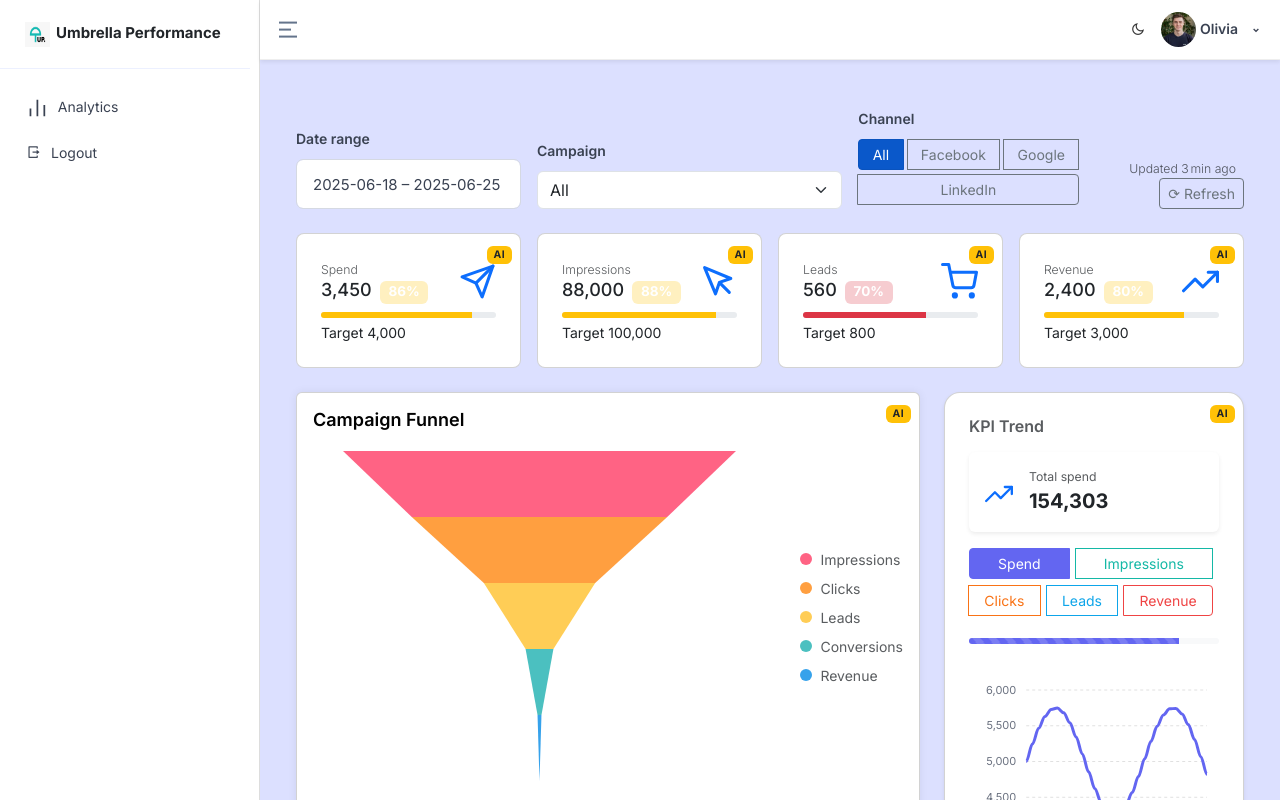
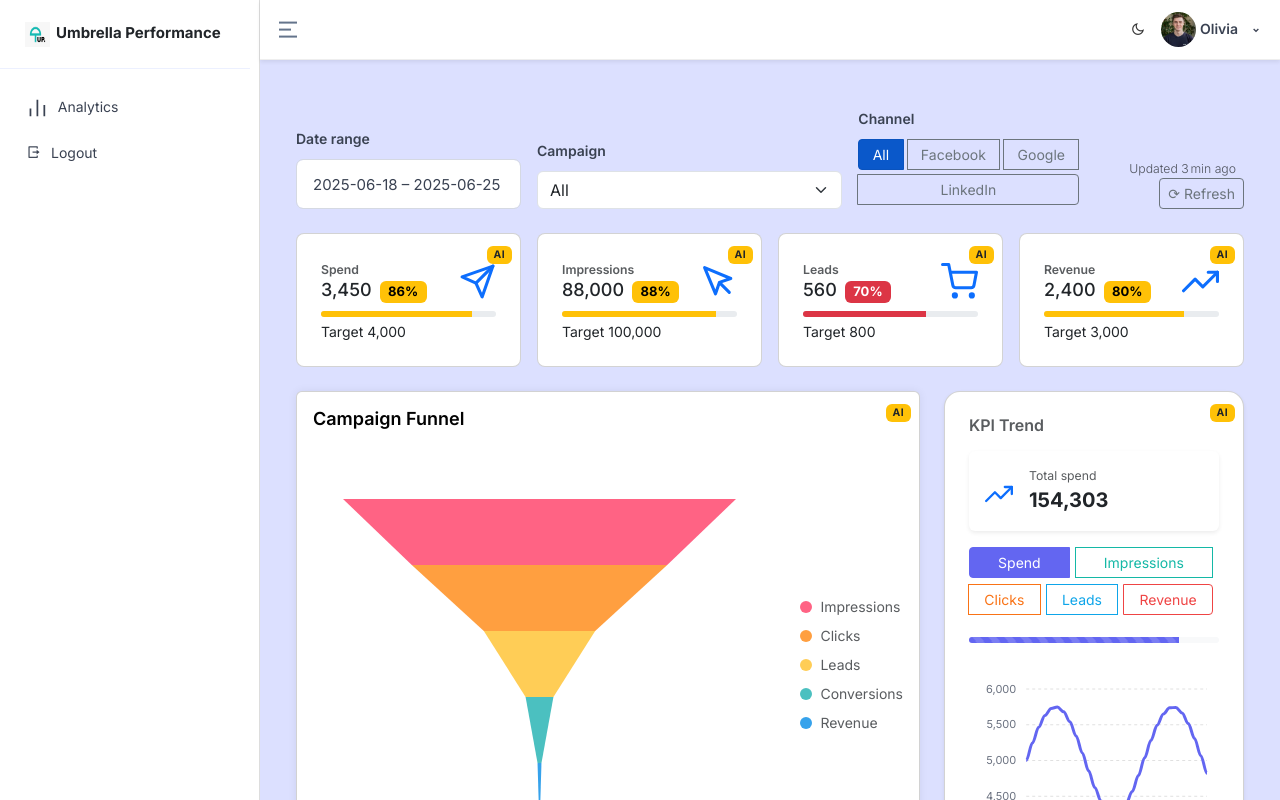
Before and after one commit to jamtechdev/mvp-test, a Next.js app: page /campaigns/tiktok in a window 1280 px wide. Shown: the top 800 px of the page. Built offline with nearby package versions, Linux system fonts and the light colour scheme; some icons are missing.

Commit message:
minor changes

```diff
--- a/src/_components/common/DateRangePicker.jsx
+++ b/src/_components/common/DateRangePicker.jsx
@@ -1,81 +1,4 @@
-// "use client";
-
-// import { useRef, useState, useEffect } from "react";
-// import { format } from "date-fns";
-// import { DateRange } from "react-date-range";
-// import { Overlay, Popover, Button } from "react-bootstrap";
-// import "react-date-range/dist/styles.css";
-// import "react-date-range/dist/theme/default.css";
-
-// export default function DateRangeDropdown({ value, onChange }) {
-//   const target = useRef(null);
-//   const [showCalendar, setShowCalendar] = useState(false);
-//   const [draft, setDraft] = useState({
-//     startDate: value.start,
-//     endDate: value.end,
-//   });
-
-//   /* keep internal draft in sync if parent updates externally */
-//   useEffect(() => {
-//     setDraft({ startDate: value.start, endDate: value.end });
-//   }, [value.start, value.end]);
-
-//   const handleSelect = ({ selection }) => {
-//     setDraft(selection);          // update live draft
-//   };
-
-//   const applyRange = () => {
-//     onChange({ start: draft.startDate, end: draft.endDate });
-//     setShowCalendar(false);
-//   };
-
-//   return (
-//     <>
-//       {/* read-only display field */}
-//       <input
-//         ref={target}
-//         type="text"
-//         className="form-control bg-white cursor-pointer"
-//         readOnly
-//         value={`${format(value.start, "yyyy-MM-dd")} – ${format(
-//           value.end,
-//           "yyyy-MM-dd"
-//         )}`}
-//         onClick={() => setShowCalendar(true)}
-//       />
-
-//       {/* calendar popover */}
-//       <Overlay
-//         target={target.current}
-//         show={showCalendar}
-//         placement="bottom-start"
-//         rootClose
-//         onHide={() => setShowCalendar(false)}
-//       >
-//         <Popover className="p-3 shadow border-0">
-//           <DateRange
-//             ranges={[{ ...draft, key: "selection" }]}
-//             onChange={handleSelect}
-//             moveRangeOnFirstSelection={false}
-//             editableDateInputs
-//             rangeColors={["#4e79ff"]}
-//           />
-
-//           {/* footer with Apply button */}
-//           <div className="d-flex justify-content-end pt-2">
-//             <Button size="sm" onClick={applyRange}>
-//               Apply
-//             </Button>
-//           </div>
-//         </Popover>
-//       </Overlay>
-//     </>
-//   );
-// }
-
-
 "use client";
-
 import { useRef, useState, useEffect } from "react";
 import { format, isSameDay } from "date-fns";
 import { DateRange } from "react-date-range";
@@ -83,20 +6,18 @@ import "react-date-range/dist/styles.css";
 import "react-date-range/dist/theme/default.css";
 
 export default function DateRangeInput({ value, onChange }) {
-  const [open, setOpen]   = useState(false);
+  const [open, setOpen] = useState(false);
   const [draft, setDraft] = useState({
     startDate: value.start,
-    endDate:   value.end,
+    endDate: value.end,
   });
 
   const wrapperRef = useRef(null);
 
-  /* keep internal draft in sync if parent changes externally */
   useEffect(() => {
     setDraft({ startDate: value.start, endDate: value.end });
   }, [value.start, value.end]);
 
-  /* click-outside handler */
   useEffect(() => {
     const handleClick = (e) => {
       if (wrapperRef.current && !wrapperRef.current.contains(e.target)) {
@@ -107,17 +28,15 @@ export default function DateRangeInput({ value, onChange }) {
     return () => document.removeEventListener("mousedown", handleClick);
   }, []);
 
-  /* update draft live, close when second date chosen */
   const handleSelect = ({ selection }) => {
-    const firstPick  = isSameDay(selection.startDate, selection.endDate);
+    const firstPick = isSameDay(selection.startDate, selection.endDate);
     setDraft(selection);
     onChange({ start: selection.startDate, end: selection.endDate });
-    if (!firstPick) setOpen(false);      // close after full range picked
+    if (!firstPick) setOpen(false);
   };
 
   return (
     <div ref={wrapperRef} style={{ position: "relative" }}>
-      {/* read-only display field */}
       <input
         type="text"
         className="form-control cursor-pointer"
--- a/src/_components/common/FunnelChart.jsx
+++ b/src/_components/common/FunnelChart.jsx
@@ -18,7 +18,7 @@ const stages = [
 
 export default function CampaignFunnel() {
   return (
-    <div className="d-flex gap-4">
+    <div className="d-flex gap-4 mt-5">
       <div className="flex-grow-1">
         <ResponsiveContainer width="100%" height={350}>
           <FunnelChart>
--- a/src/_components/common/KPIChart.jsx
+++ b/src/_components/common/KPIChart.jsx
@@ -37,11 +37,11 @@ function buildSeries(days, base, swing = 0.15) {
 }
 
 const STATIC_SERIES = {
-  spend:       buildSeries(30,  5000),
+  spend: buildSeries(30, 5000),
   impressions: buildSeries(30, 90000),
-  clicks:      buildSeries(30,  8000),
-  leads:       buildSeries(30,  1200),
-  revenue:     buildSeries(30,   600),
+  clicks: buildSeries(30, 8000),
+  leads: buildSeries(30, 1200),
+  revenue: buildSeries(30, 600),
 };
 
 export default function KPITrendCard() {
@@ -56,20 +56,33 @@ export default function KPITrendCard() {
   const pctToday = best ? Math.round((todayVal / best) * 100) : 0;
 
   const options = {
-    chart: { type: "line", toolbar: { show: false }, fontFamily: "Inter, sans-serif" },
+    chart: {
+      type: "line",
+      toolbar: { show: false },
+      fontFamily: "Inter, sans-serif",
+    },
     stroke: { width: 3, curve: "smooth", colors: [color] },
     fill: {
       type: "gradient",
-      gradient: { shadeIntensity: 0.35, opacityFrom: 0.25, opacityTo: 0, stops: [0, 90, 100], colorStops: [{ offset: 0, color }] },
+      gradient: {
+        shadeIntensity: 0.35,
+        opacityFrom: 0.25,
+        opacityTo: 0,
+        stops: [0, 90, 100],
+        colorStops: [{ offset: 0, color }],
+      },
     },
     xaxis: {
       type: "datetime",
       labels: { format: "dd MMM", style: { colors: "#6b7280" } },
       axisBorder: { show: true, color: "#d1d5db" },
-      axisTicks:  { show: true, color: "#d1d5db" },
+      axisTicks: { show: true, color: "#d1d5db" },
     },
     yaxis: {
-      labels: { formatter: (v) => v.toLocaleString("en-US"), style: { colors: "#6b7280" } },
+      labels: {
+        formatter: (v) => v.toLocaleString("en-US"),
+        style: { colors: "#6b7280" },
+      },
     },
     grid: { strokeDashArray: 3, padding: { left: 12, right: 12, bottom: -6 } },
     tooltip: {
@@ -94,14 +107,17 @@ export default function KPITrendCard() {
         </div>
 
         {/* headline total */}
-        <div className="mb-3">
-          <Stat icon={<FiTrendingUp />} label={`Total ${metric}`} value={total} />
+        <div className="mb-3 text-muted fw-semibold">
+          <Stat
+            icon={<FiTrendingUp />}
+            label={`Total ${metric}`}
+            value={total}
+          />
         </div>
 
         {/* metric selector */}
         <ButtonGroup className="mb-3 flex-wrap">
-          {
-          (Object.keys(METRIC_COLORS)).map((m) => (
+          {Object.keys(METRIC_COLORS).map((m) => (
             <ToggleButton
               key={m}
               id={`metric-${m}`}
@@ -113,7 +129,8 @@ export default function KPITrendCard() {
               onChange={() => setMetric(m)}
               style={{
                 borderColor: METRIC_COLORS[m],
-                backgroundColor: metric === m ? METRIC_COLORS[m] : "transparent",
+                backgroundColor:
+                  metric === m ? METRIC_COLORS[m] : "transparent",
                 color: metric === m ? "#fff" : METRIC_COLORS[m],
                 marginRight: 6,
                 marginBottom: 6,
@@ -151,11 +168,7 @@ export default function KPITrendCard() {
   );
 }
 
-function Stat({
-  icon,
-  label,
-  value,
-}) {
+function Stat({ icon, label, value }) {
   return (
     <Card className="shadow-sm border-0 p-3 h-100">
       <div className="d-flex align-items-center gap-3">
--- a/src/_components/common/KPIStatCards.jsx
+++ b/src/_components/common/KPIStatCards.jsx
@@ -31,11 +31,12 @@ export default function KPIStatCards({
                 {/* header row */}
                 <div className="d-flex justify-content-between align-items-start mb-2">
                   <div>
-                    <small className="text-muted">{label}</small>
+                    <small className="text-muted fw-semibold">{label}</small>
                     <h3 className="fs-20 mb-0">
                       {n0(value)}
                       <span
-                        className={`badge bg-${variant} bg-opacity-25 ms-2 fs-12`}
+                        className={`badge text-bg-${variant} ms-2`}
+                        style={{ fontSize: 13 }}
                       >
                         {pct.toFixed(0)}%
                       </span>
--- a/src/_components/common/LayoutManager.jsx
+++ b/src/_components/common/LayoutManager.jsx
@@ -1,5 +1,5 @@
 import AppLayout from "./AppLayout";
-import AuthLayout from './AuthLayout'; // Correct casing
+import AuthLayout from './AuthLayout';
 
 export default function LayoutManager({ children, includeAuthLayout = false }) {
   return (
```
